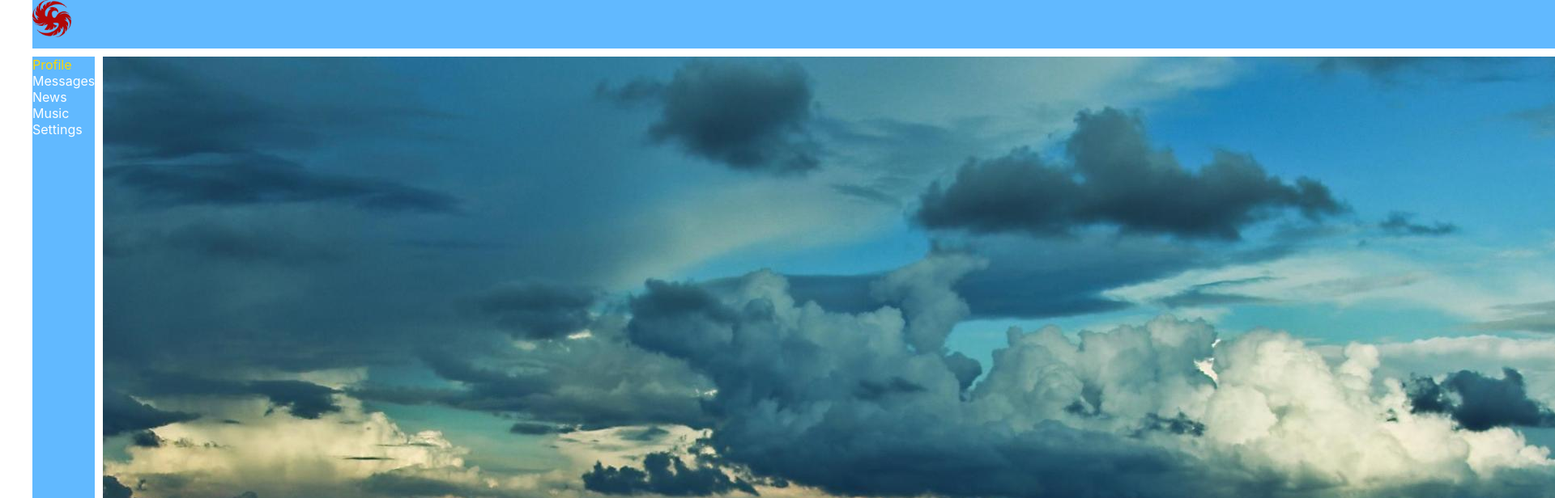
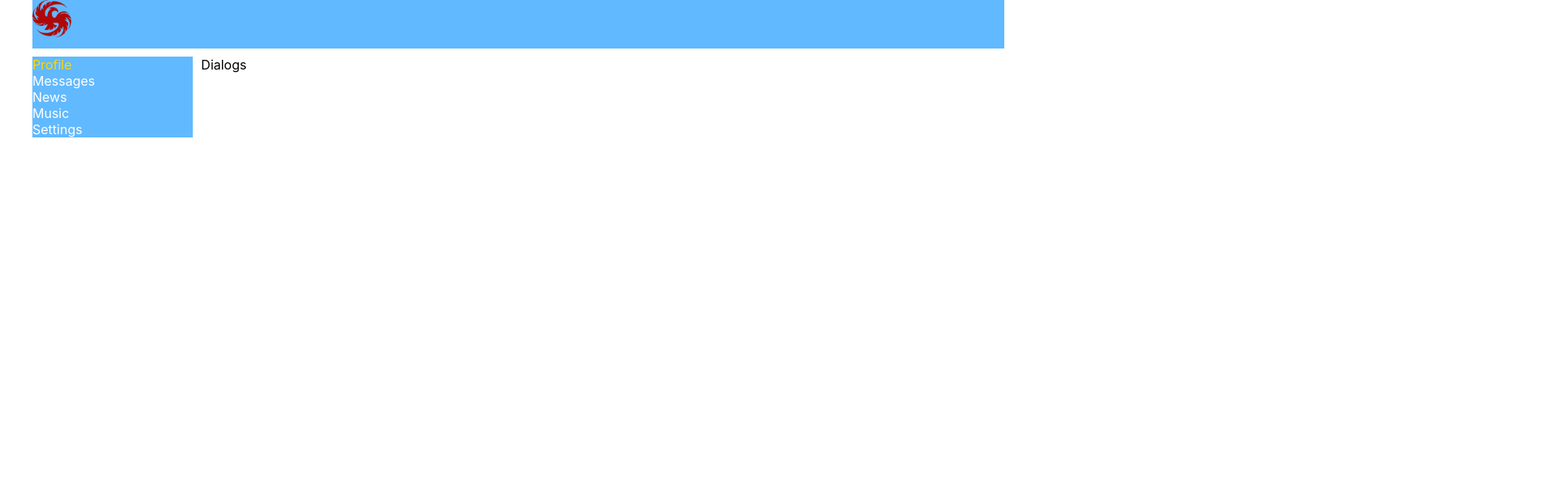
Before and after one commit to Alex93Bakun/react-sn, a React (Create React App) app: page /dialogs in a window 1280 px wide. Shown: the top 616 px of the page at 81% size, 1920 px wide, since content can reach past the window. Built offline with nearby package versions, Linux system fonts and the light colour scheme.

Commit message:
Dialogs component init

```diff
--- a/src/App.js
+++ b/src/App.js
@@ -3,6 +3,7 @@ import React from 'react';
 import Header from "./components/Header/Header";
 import Navbar from "./components/Navbar/Navbar";
 import Profile from "./components/Profile/Profile";
+import Dialogs from "./components/Dialogs/Dialogs";
 
 import './App.scss';
 
@@ -11,7 +12,8 @@ const App = () => {
         <div className="app-wrapper">
             <Header/>
             <Navbar/>
-            <Profile/>
+            {/*<Profile/>*/}
+            <Dialogs/>
         </div>
     );
 }
--- /dev/null
+++ b/src/components/Dialogs/Dialogs.jsx
@@ -0,0 +1,13 @@
+import React from 'react';
+
+import s from './Dialogs.module.scss';
+
+const Dialogs = (props) => {
+    return (
+        <div>
+            Dialogs
+        </div>
+    );
+};
+
+export default Dialogs;
```
Also changed, not shown: src/components/Dialogs/Dialogs.module.scss (added).
